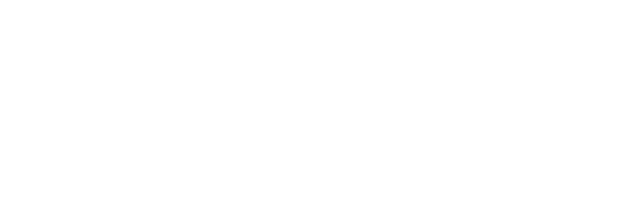
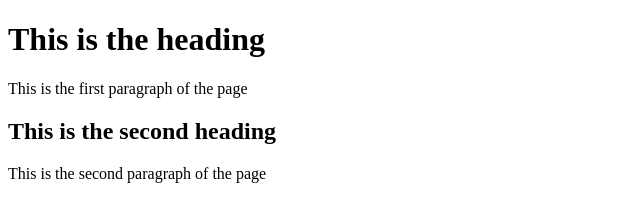
Before and after one commit to Huzaifkhan010/1st-repo, a plain HTML site: page index.html in a window 1280 px wide. Shown: the whole page, without its empty margins (0-640 px from the left). Drawn offline with Linux system fonts and the light colour scheme.

Commit message:
second push

```diff
--- a/index.html
+++ b/index.html
@@ -1,17 +1,19 @@
 <!DOCTYPE html>
 <html lang="en">
+
 <head>
     <meta charset="UTF-8">
     <meta name="viewport" content="width=device-width, initial-scale=1.0">
     <title>Document</title>
 </head>
+
 <body>
 
+    <h1>This is the heading</h1>
+    <p>This is the first paragraph of the page</p>
 
-
-
-
-
+    <h2>This is the second heading</h2>
+    <p>This is the second paragraph of the page</p>
 
 
 
@@ -44,4 +46,5 @@
 
 
 </body>
+
 </html>
```
